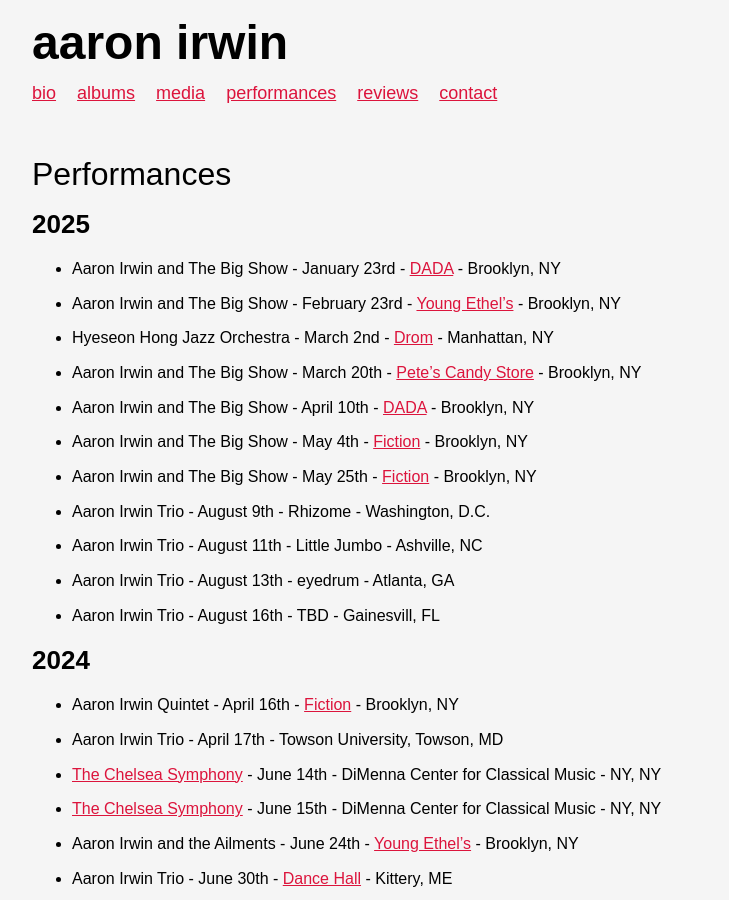
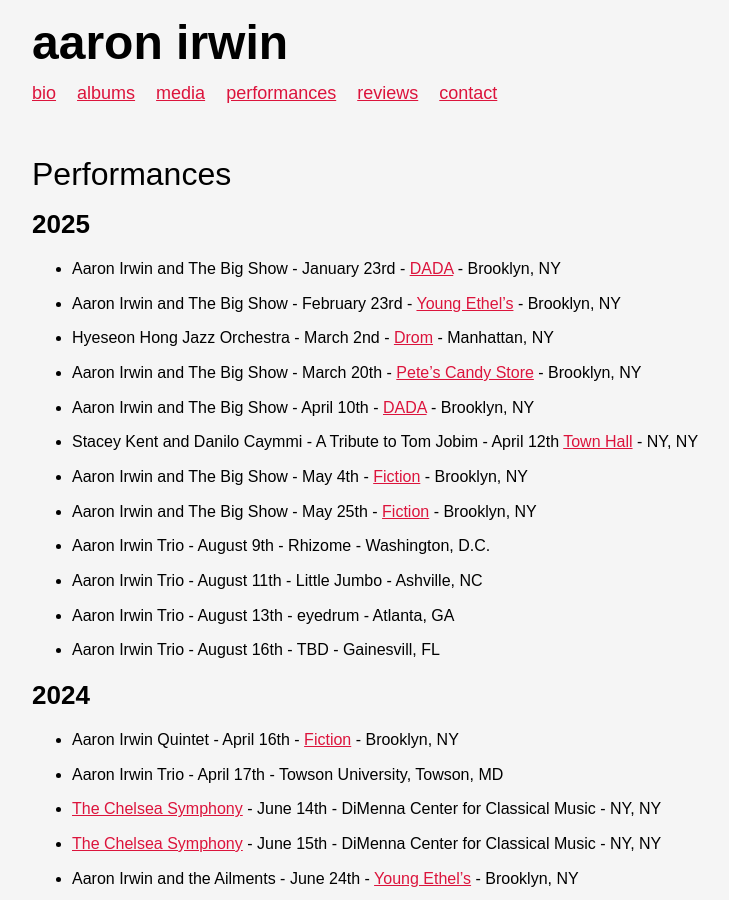
Before and after one commit to ryanve/aaronirwin.com, a Jekyll site: the page built from performances.md, in a window 1280 px wide and 900 px high. Shown: the whole window, without its empty margins (128-857 px from the left). Built offline with Jekyll 4.4.1, drawn with Linux system fonts in a browser that asks for light colours.

Commit message:
Update performances.md

```diff
--- a/performances.md
+++ b/performances.md
@@ -12,6 +12,7 @@ title: Performances
 - Hyeseon Hong Jazz Orchestra - March 2nd - [Drom](https://dromnyc.com/event/hyeseon-hong-jazz-orchestra/) - Manhattan, NY
 - Aaron Irwin and The Big Show - March 20th - [Pete's Candy Store](https://www.petescandystore.com/) - Brooklyn, NY
 - Aaron Irwin and The Big Show - April 10th - [DADA](https://dadabar.nyc/program) - Brooklyn, NY
+- Stacey Kent and Danilo Caymmi - A Tribute to Tom Jobim - April 12th [Town Hall](https://www.thetownhall.org/event/stacey-kent-danilo-caymmi-a-tribute-to-tom-jobim) - NY, NY
 - Aaron Irwin and The Big Show - May 4th - [Fiction](https://fictionbk.com/) - Brooklyn, NY
 - Aaron Irwin and The Big Show - May 25th - [Fiction](https://fictionbk.com/) - Brooklyn, NY
 - Aaron Irwin Trio - August 9th - Rhizome - Washington, D.C.
```
